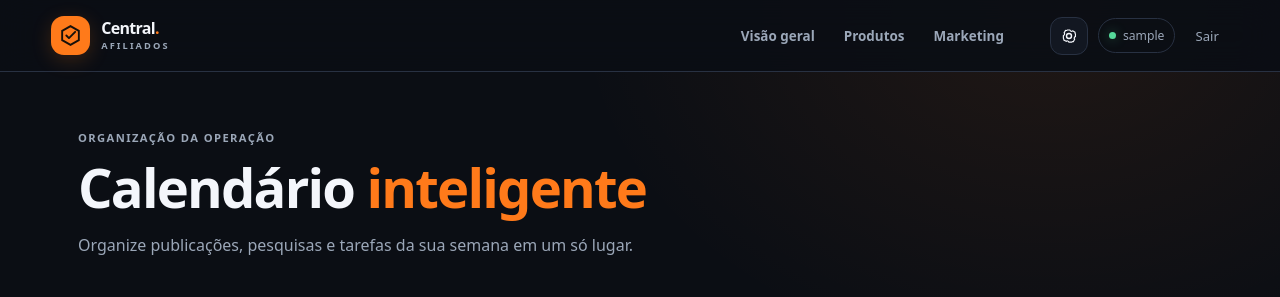
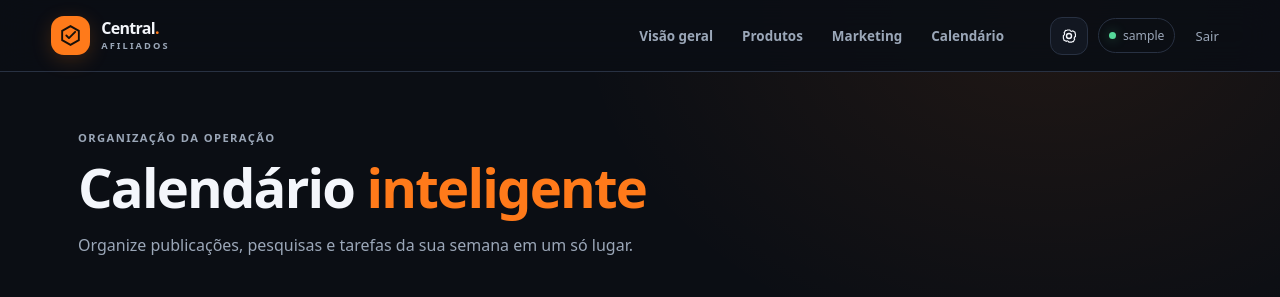
Before and after one commit to gabrielmunhak08-dev/central-afiliados-next., a Flask app: page /calendario in a window 1280 px wide. Shown: the top 297 px of the page. Run offline with Flask 3, Linux system fonts and the light colour scheme; the visitor is signed in with stand-in values (Sample User, id 1); data comes from the database, SQL or seed files in the repository; data that the repository does not hold is empty.

Commit message:
Add calendar to main navigation

```diff
--- a/templates/base.html
+++ b/templates/base.html
@@ -5,7 +5,7 @@
   <meta name="viewport" content="width=device-width, initial-scale=1">
   <meta name="theme-color" content="#0b0e14">
   <title>{% block title %}Central de Afiliados{% endblock %}</title>
-  <link rel="stylesheet" href="{{ url_for('static', filename='style.css') }}?v=20261026c">
+  <link rel="stylesheet" href="{{ url_for('static', filename='style.css') }}?v=20261026d">
   <script>
     (function () {
       try {
@@ -28,6 +28,7 @@
       <a href="{{ url_for('dashboard') }}" class="top-nav-link">Visão geral</a>
       <a href="{{ url_for('products') }}" class="top-nav-link">Produtos</a>
       <a href="{{ url_for('content') }}" class="top-nav-link">Marketing</a>
+      <a href="{{ url_for('calendar') }}" class="top-nav-link">Calendário</a>
     </nav>
     <div class="account">
       <details class="appearance-menu">
```
